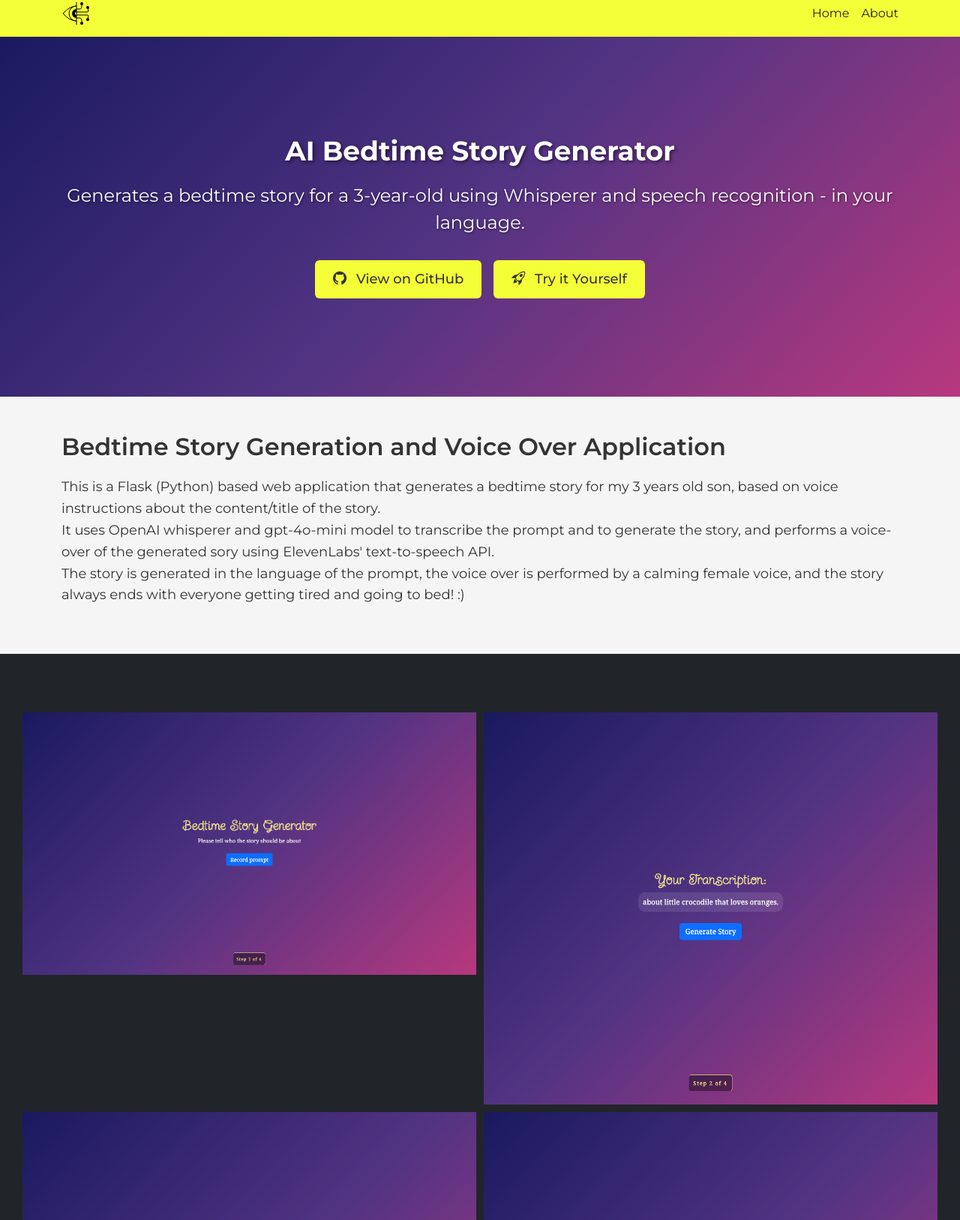
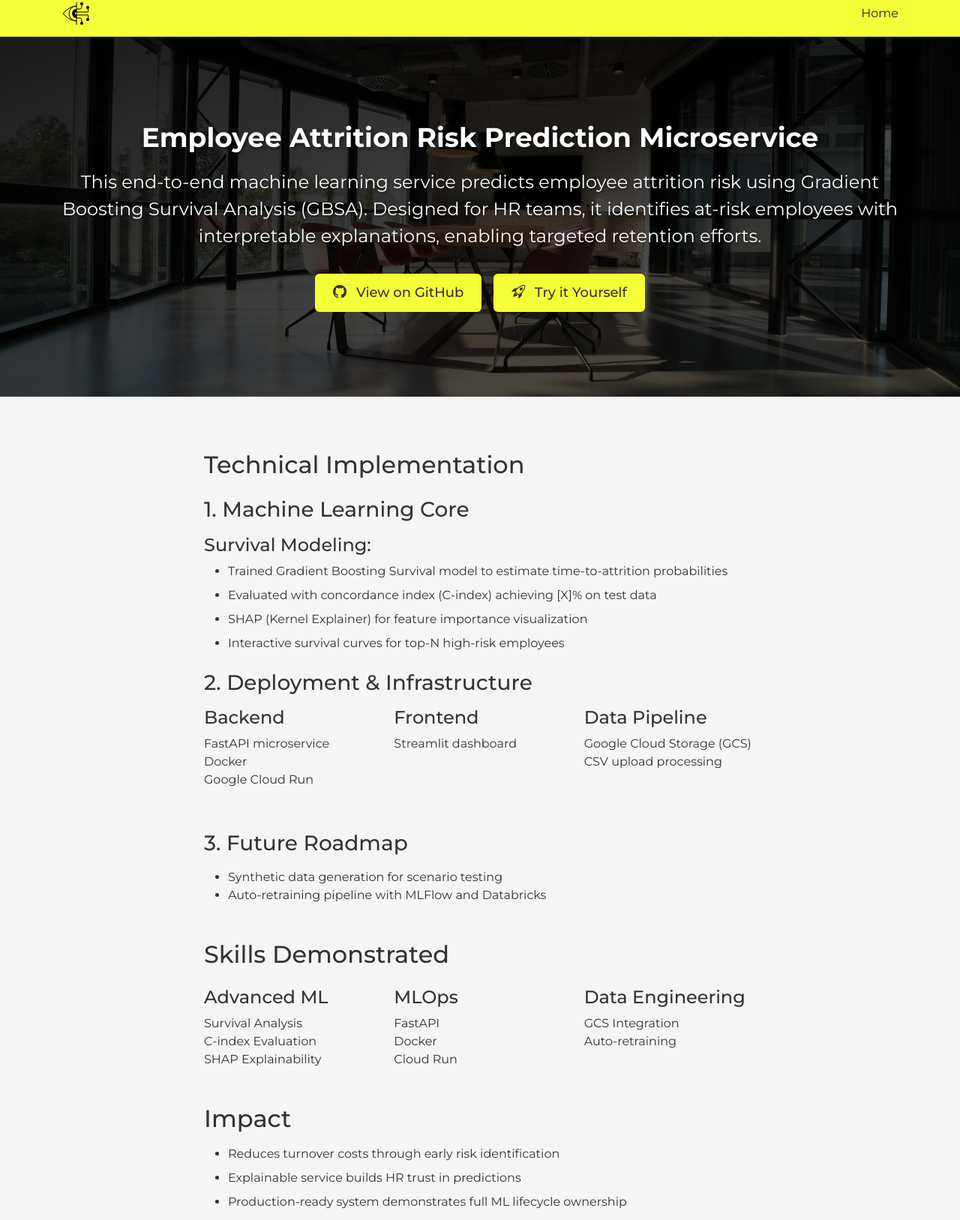
Before and after one commit to Morgenmuffel/morgenmuffel.github.io, a plain HTML site: page empattr.html in a window 1280 px wide. Shown: the part 13-1640 px from the top of the page at 75% size. Drawn offline with nearby package versions, Linux system fonts and the light colour scheme.

Commit message:
added project, more fixes

```diff
--- a/empattr.html
+++ b/empattr.html
@@ -57,18 +57,24 @@
 
       <nav>
         <ul class="list-unstyled d-flex gap-3 mb-0">
-          <li><a href="index.html" class="text-dark text-decoration-none">Home</a></li>
-          <li><a href="about.html" class="text-dark text-decoration-none">About</a></li>
+          <li><a href="/" class="text-dark text-decoration-none">Home</a></li>
         </ul>
       </nav>
     </div>
   </header>
 
   <!-- Hero Section -->
-  <section class="project-hero" style="background: linear-gradient(135deg, #1a1a60, #533483, #b8387e);">
+  <section class="project-hero" style="background:
+                                          linear-gradient(
+                                            to bottom right,
+                                            rgba(0, 0, 0, 0.9),
+                                            rgba(0, 0, 0, 0.6)
+                                          ),
+                                          url('assets/bg.jpg') no-repeat center center;
+                                        background-size: cover;">
     <div class="container">
-      <h1 class="project-title">AI Bedtime Story Generator</h1>
-      <p class="project-subtitle">Generates a bedtime story for a 3-year-old using Whisperer and speech recognition - in your language.</p>
+      <h1 class="project-title">Employee Attrition Risk Prediction Microservice</h1>
+      <p class="project-subtitle">This end-to-end machine learning service predicts employee attrition risk using Gradient Boosting Survival Analysis (GBSA). Designed for HR teams, it identifies at-risk employees with interpretable explanations, enabling targeted retention efforts.</p>
       <div class="btn-container">
         <!-- View on GitHub Button -->
         <a href="https://github.com/Morgenmuffel/employee-attrition" class="btn btn-accent" target="_blank" rel="noopener noreferrer">
@@ -83,25 +89,109 @@
   </section>
   <!-- Text Section -->
   <section class="text-section py-5">
-    <div class="container">
-      <h2 class="section-title">Bedtime Story Generation and Voice Over Application</h2>
-      <p class="section-text">
-        This is a Flask (Python) based web application that generates a bedtime story for my 3 years old son, based on voice instructions about the content/title of the story.<br>
-        It uses OpenAI whisperer and gpt-4o-mini model to transcribe the prompt and to generate the story, and performs a voice-over of the generated sory using ElevenLabs' text-to-speech API.<br>
-        The story is generated in the language of the prompt, the voice over is performed by a calming female voice, and the story always ends with everyone getting tired and going to bed! :)
-      </p>
+    <div class="container mt-4">
+      <div class="row justify-content-center">
+        <div class="col-lg-8">
+
+          <!-- Technical Implementation Section -->
+          <section class="mb-5">
+            <h2 class="mb-4">Technical Implementation</h2>
+
+            <div class="mb-4">
+              <h3 class="mb-3">1. Machine Learning Core</h3>
+              <h4 class="mb-2">Survival Modeling:</h4>
+              <ul>
+                <li class="mb-2">Trained Gradient Boosting Survival model to estimate time-to-attrition probabilities</li>
+                <li class="mb-2">Evaluated with concordance index (C-index) achieving [X]% on test data</li>
+                <li class="mb-2">SHAP (Kernel Explainer) for feature importance visualization</li>
+                <li>Interactive survival curves for top-N high-risk employees</li>
+              </ul>
+            </div>
+
+            <div class="mb-4">
+              <h3 class="mb-3">2. Deployment & Infrastructure</h3>
+              <div class="row">
+                <div class="col-md-4 mb-3">
+                  <h4>Backend</h4>
+                  <ul class="list-unstyled">
+                    <li>FastAPI microservice</li>
+                    <li>Docker</li>
+                    <li>Google Cloud Run</li>
+                  </ul>
+                </div>
+                <div class="col-md-4 mb-3">
+                  <h4>Frontend</h4>
+                  <ul class="list-unstyled">
+                    <li>Streamlit dashboard</li>
+                  </ul>
+                </div>
+                <div class="col-md-4 mb-3">
+                  <h4>Data Pipeline</h4>
+                  <ul class="list-unstyled">
+                    <li>Google Cloud Storage (GCS)</li>
+                    <li>CSV upload processing</li>
+                  </ul>
+                </div>
+              </div>
+            </div>
+
+            <div class="mb-4">
+              <h3 class="mb-3">3. Future Roadmap</h3>
+              <ul>
+                <li>Synthetic data generation for scenario testing</li>
+                <li>Auto-retraining pipeline with MLFlow and Databricks</li>
+              </ul>
+            </div>
+          </section>
+
+          <!-- Skills Section -->
+          <section class="mb-3">
+            <h2 class="mb-4">Skills Demonstrated</h2>
+            <div class="row">
+              <div class="col-md-4 mb-3">
+                <h4>Advanced ML</h4>
+                <ul class="list-unstyled">
+                  <li>Survival Analysis</li>
+                  <li>C-index Evaluation</li>
+                  <li>SHAP Explainability</li>
+                </ul>
+              </div>
+              <div class="col-md-4 mb-3">
+                <h4>MLOps</h4>
+                <ul class="list-unstyled">
+                  <li>FastAPI</li>
+                  <li>Docker</li>
+                  <li>Cloud Run</li>
+                </ul>
+              </div>
+              <div class="col-md-4 mb-3">
+                <h4>Data Engineering</h4>
+                <ul class="list-unstyled">
+                  <li>GCS Integration</li>
+                  <li>Auto-retraining</li>
+                </ul>
+              </div>
+            </div>
+          </section>
+
+          <!-- Impact Section -->
+          <section>
+            <h2 class="mb-3">Impact</h2>
+            <ul>
+              <li class="mb-2">Reduces turnover costs through early risk identification</li>
+              <li class="mb-2">Explainable service builds HR trust in predictions</li>
+              <li>Production-ready system demonstrates full ML lifecycle ownership</li>
+            </ul>
+          </section>
+
+        </div>
+      </div>
     </div>
   </section>
 
   <section class="image-grid-section bg-dark py-5">
     <div class="image-grid">
-      <img src="assets/Bedtime-StoryAI.png" alt="Image 1">
-      <img src="assets/aistory2e.png" alt="Image 2">
-      <img src="assets/aistory3e.png" alt="Image 3">
-      <img src="assets/aistory3egen.png" alt="Image 4">
-      <img src="assets/aistory4.png" alt="Image 5">
-      <img src="assets/aistory2r.png" alt="Image 6">
-      <img src="assets/aistory3r.png" alt="Image 7">
+      <img src="assets/empattr.jpg" alt="Image 1">
     </div>
   </section>
 
--- a/styles.scss
+++ b/styles.scss
@@ -58,10 +58,41 @@
   }
 }
 
-// Empty Section Styles
-.empty-section {
-  background-color: $primary-color;
-  height: 150px;
+// Info Section Styles
+.info-section {
+  background:
+    linear-gradient(
+      to bottom right,
+      rgba(0, 0, 0, 0.9),
+      rgba(0, 0, 0, 0.6)
+    ),
+    url('assets/bg.jpg') no-repeat center center;
+  background-size: cover;
+
+  .email-icon {
+    position: relative;
+    top: 2px;
+    height: 24px;
+  }
+  p, h2 {
+    color: $secondary-color;
+  }
+  h2 {
+
+    font-size: $font-size-large;
+    line-height: $line-height-base;
+    margin-bottom: 60px;
+    font-weight: 300;
+
+  }
+
+  p {
+    font-size: $font-size-medium;
+    line-height: $line-height-large;
+    max-width: 900px;
+    font-weight: 400;
+    margin-bottom: 40px;
+  }
 }
 .projects-grid .project-item.main-project {
   outline: 10px solid $accent-color;
```
Also changed, not shown: bedtime-storyai.html (+4 -4 lines), index.html (+20 -21 lines), assets/bg.jpg (added), assets/email.png (deleted), assets/email.svg (added), styles.css, 2 other files.
